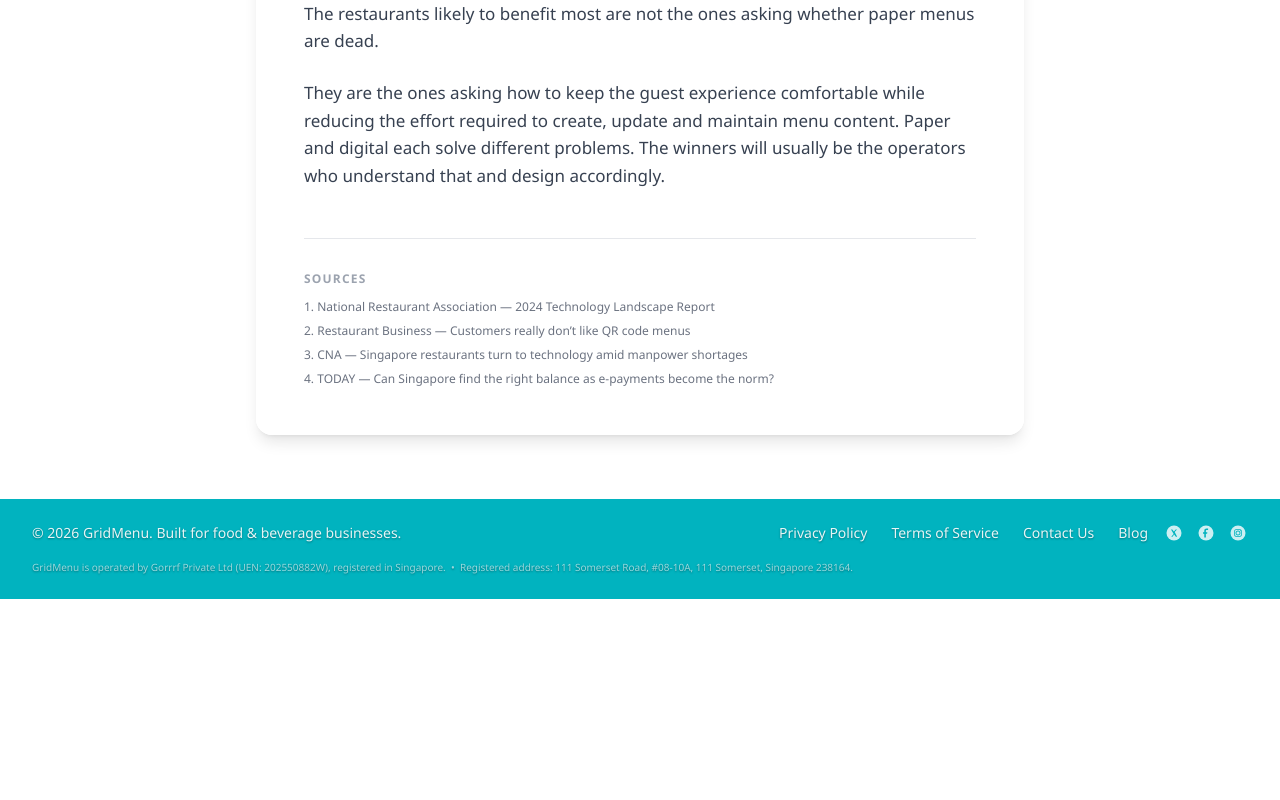
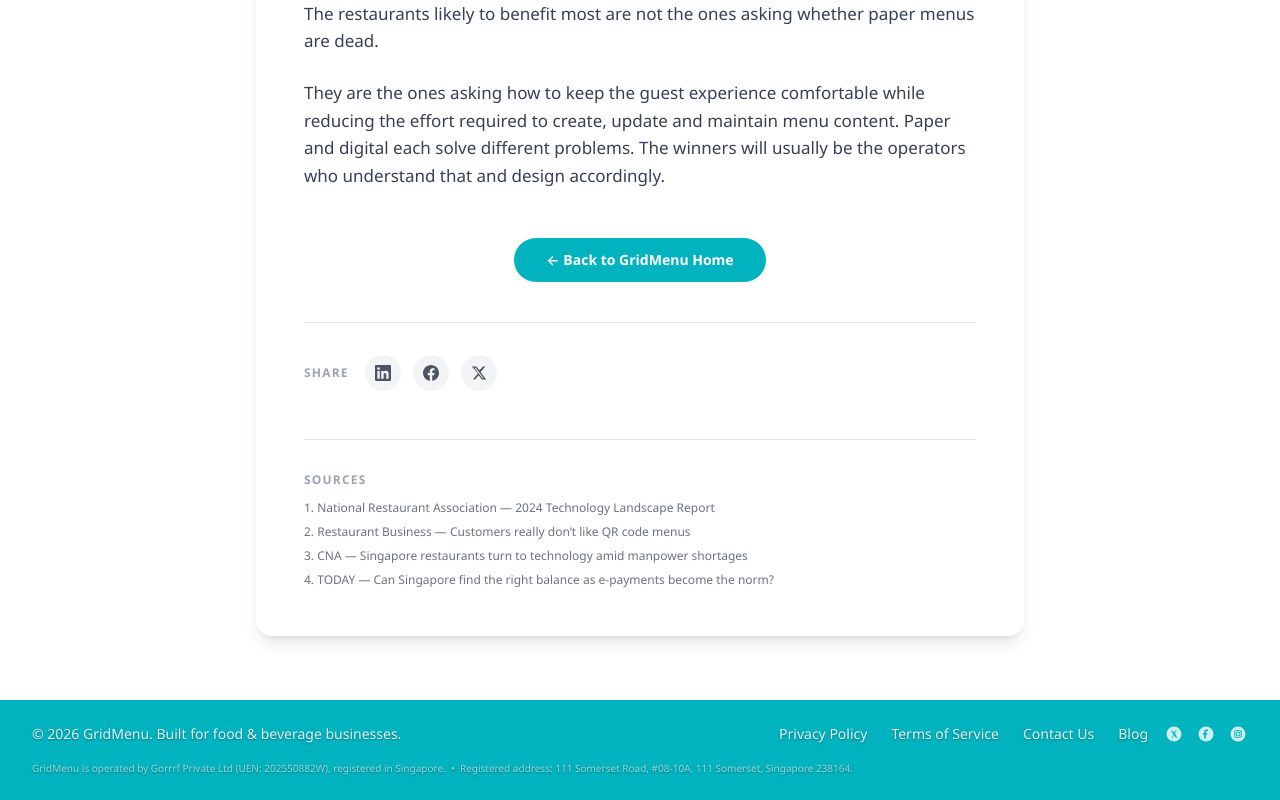
Before and after one commit to leonclem/one-minute-menu, a Next.js app: page /blog/digital-vs-paper-menus in a window 1280 px wide. Shown: the part 4831-5631 px from the top of the page. Before the commit the page ends 5430 px from the top, so only its background shows below. Built offline with nearby package versions, Linux system fonts and the light colour scheme; no server answers; a web font is replaced by a local one.

Commit message:
feat(marketing): Add blog thumbnails and social share buttons

```diff
--- a/src/app/(marketing)/blog/BlogPageContent.tsx
+++ b/src/app/(marketing)/blog/BlogPageContent.tsx
@@ -1,5 +1,6 @@
 'use client'
 
+import Image from 'next/image'
 import Link from 'next/link'
 import { UXWrapper } from '@/components/ux'
 
@@ -10,6 +11,8 @@ const articles = [
     title: 'Restaurants Cannot Control Inflation. They Can Control This',
     excerpt:
       'Restaurants cannot control the wider market. They can control how quickly they adapt to it. That is why menu workflow matters more than it once did.',
+    thumbnail: '/backgrounds/ship-on-rough-sea-foreshadow.png',
+    thumbnailAlt: 'A large ship on rough seas',
   },
   {
     slug: 'digital-vs-paper-menus',
@@ -17,6 +20,8 @@ const articles = [
     title: 'Paper Menus for Guests, Digital Control for Operators',
     excerpt:
       'Printed menus still suit the dining experience many guests want, but digital menu workflows help operators update faster, stay accurate, and work more efficiently.',
+    thumbnail: '/backgrounds/restaurant-scene-with-menu.png',
+    thumbnailAlt: 'A restaurant scene with menus on the table',
   },
 ]
 
@@ -36,8 +41,20 @@ export default function BlogPageContent() {
             <Link
               key={article.slug}
               href={`/blog/${article.slug}`}
-              className="block rounded-2xl bg-white/95 backdrop-blur shadow-lg p-8 hover:shadow-xl transition-shadow group"
+              className="flex flex-col sm:flex-row rounded-2xl bg-white/95 backdrop-blur shadow-lg overflow-hidden hover:shadow-xl transition-shadow group"
             >
+              {/* Thumbnail */}
+              <div className="relative w-full sm:w-56 shrink-0 aspect-video sm:aspect-auto">
+                <Image
+                  src={article.thumbnail}
+                  alt={article.thumbnailAlt}
+                  fill
+                  className="object-cover"
+                />
+              </div>
+
+              {/* Text */}
+              <div className="p-6 sm:p-8 flex flex-col justify-center">
                 <p className="text-sm font-medium text-ux-primary uppercase tracking-wide mb-2">
                   {article.category}
                 </p>
@@ -48,6 +65,7 @@ export default function BlogPageContent() {
                 <span className="inline-block mt-4 text-sm font-semibold text-ux-primary">
                   Read article →
                 </span>
+              </div>
             </Link>
           ))}
         </div>
--- a/src/app/(marketing)/blog/digital-vs-paper-menus/ArticleDigitalVsPaper.tsx
+++ b/src/app/(marketing)/blog/digital-vs-paper-menus/ArticleDigitalVsPaper.tsx
@@ -78,6 +78,52 @@ function StatCallout({
         </a>
       </p>
     </aside>
+  )
+}
+
+/** Share buttons for X, LinkedIn, Facebook */
+function ShareButtons({ url, title }: { url: string; title: string }) {
+  const encoded = encodeURIComponent(url)
+  const encodedTitle = encodeURIComponent(title)
+  return (
+    <div className="flex items-center gap-3 mt-10 pt-8 border-t border-gray-200">
+      <span className="text-xs font-semibold uppercase tracking-widest text-gray-400 mr-1">
+        Share
+      </span>
+      <a
+        href={`https://www.linkedin.com/sharing/share-offsite/?url=${encoded}`}
+        target="_blank"
+        rel="noreferrer noopener"
+        aria-label="Share on LinkedIn"
+        className="flex items-center justify-center w-9 h-9 rounded-full bg-gray-100 hover:bg-[#0A66C2] hover:text-white text-gray-600 transition-colors"
+      >
+        <svg viewBox="0 0 24 24" fill="currentColor" className="w-4 h-4" aria-hidden="true">
+          <path d="M20.447 20.452h-3.554v-5.569c0-1.328-.027-3.037-1.852-3.037-1.853 0-2.136 1.445-2.136 2.939v5.667H9.351V9h3.414v1.561h.046c.477-.9 1.637-1.85 3.37-1.85 3.601 0 4.267 2.37 4.267 5.455v6.286zM5.337 7.433a2.062 2.062 0 0 1-2.063-2.065 2.064 2.064 0 1 1 2.063 2.065zm1.782 13.019H3.555V9h3.564v11.452zM22.225 0H1.771C.792 0 0 .774 0 1.729v20.542C0 23.227.792 24 1.771 24h20.451C23.2 24 24 23.227 24 22.271V1.729C24 .774 23.2 0 22.222 0h.003z" />
+        </svg>
+      </a>
+      <a
+        href={`https://www.facebook.com/sharer/sharer.php?u=${encoded}`}
+        target="_blank"
+        rel="noreferrer noopener"
+        aria-label="Share on Facebook"
+        className="flex items-center justify-center w-9 h-9 rounded-full bg-gray-100 hover:bg-[#1877F2] hover:text-white text-gray-600 transition-colors"
+      >
+        <svg viewBox="0 0 24 24" fill="currentColor" className="w-4 h-4" aria-hidden="true">
+          <path d="M24 12.073c0-6.627-5.373-12-12-12s-12 5.373-12 12c0 5.99 4.388 10.954 10.125 11.854v-8.385H7.078v-3.47h3.047V9.43c0-3.007 1.792-4.669 4.533-4.669 1.312 0 2.686.235 2.686.235v2.953H15.83c-1.491 0-1.956.925-1.956 1.874v2.25h3.328l-.532 3.47h-2.796v8.385C19.612 23.027 24 18.062 24 12.073z" />
+        </svg>
+      </a>
+      <a
+        href={`https://x.com/intent/tweet?url=${encoded}&text=${encodedTitle}`}
+        target="_blank"
+        rel="noreferrer noopener"
+        aria-label="Share on X"
+        className="flex items-center justify-center w-9 h-9 rounded-full bg-gray-100 hover:bg-black hover:text-white text-gray-600 transition-colors"
+      >
+        <svg viewBox="0 0 24 24" fill="currentColor" className="w-4 h-4" aria-hidden="true">
+          <path d="M18.244 2.25h3.308l-7.227 8.26 8.502 11.24H16.17l-4.714-6.231-5.401 6.231H2.746l7.73-8.835L1.254 2.25H8.08l4.253 5.622 5.911-5.622Zm-1.161 17.52h1.833L7.084 4.126H5.117z" />
+        </svg>
+      </a>
+    </div>
   )
 }
 
@@ -347,6 +393,22 @@ export default function ArticleDigitalVsPaper() {
               </p>
             </div>
 
+            {/* Back to home */}
+            <div className="mt-12 flex justify-center">
+              <Link
+                href="/"
+                className="inline-block rounded-full bg-ux-primary px-8 py-3 text-sm font-semibold text-white hover:bg-ux-primary/90 transition-colors"
+              >
+                ← Back to GridMenu Home
+              </Link>
+            </div>
+
+            {/* Share */}
+            <ShareButtons
+              url="https://gridmenu.ai/blog/digital-vs-paper-menus"
+              title="Paper Menus for Guests, Digital Control for Operators"
+            />
+
             {/* Sources */}
             <footer className="mt-12 pt-8 border-t border-gray-200">
               <h3 className="text-xs font-semibold uppercase tracking-widest text-gray-400 mb-3">
--- a/src/app/(marketing)/blog/digital-vs-paper-menus/page.tsx
+++ b/src/app/(marketing)/blog/digital-vs-paper-menus/page.tsx
@@ -22,7 +22,7 @@ export const metadata: Metadata = {
     url: '/blog/digital-vs-paper-menus',
     images: [
       {
-        url: '/logos/social-1200x630.png',
+        url: '/backgrounds/restaurant-scene-with-menu.png',
         width: 1200,
         height: 630,
         alt: 'Paper Menus for Guests, Digital Control for Operators',
@@ -31,7 +31,7 @@ export const metadata: Metadata = {
   },
   twitter: {
     card: 'summary_large_image',
-    images: ['/logos/social-1200x630.png'],
+    images: ['/backgrounds/restaurant-scene-with-menu.png'],
   },
 }
 
--- a/src/app/(marketing)/blog/restaurants-cannot-control-inflation/ArticleInflation.tsx
+++ b/src/app/(marketing)/blog/restaurants-cannot-control-inflation/ArticleInflation.tsx
@@ -83,6 +83,55 @@ function StatCallout({
         </a>
       </p>
     </aside>
+  )
+}
+
+/** Share buttons for X, LinkedIn, Facebook */
+function ShareButtons({ url, title }: { url: string; title: string }) {
+  const encoded = encodeURIComponent(url)
+  const encodedTitle = encodeURIComponent(title)
+  return (
+    <div className="flex items-center gap-3 mt-10 pt-8 border-t border-gray-200">
+      <span className="text-xs font-semibold uppercase tracking-widest text-gray-400 mr-1">
+        Share
+      </span>
+      <a
+        href={`https://www.linkedin.com/sharing/share-offsite/?url=${encoded}`}
+        target="_blank"
+        rel="noreferrer noopener"
+        aria-label="Share on LinkedIn"
+        className="flex items-center justify-center w-9 h-9 rounded-full bg-gray-100 hover:bg-[#0A66C2] hover:text-white text-gray-600 transition-colors"
+      >
+        {/* LinkedIn icon */}
+        <svg viewBox="0 0 24 24" fill="currentColor" className="w-4 h-4" aria-hidden="true">
+          <path d="M20.447 20.452h-3.554v-5.569c0-1.328-.027-3.037-1.852-3.037-1.853 0-2.136 1.445-2.136 2.939v5.667H9.351V9h3.414v1.561h.046c.477-.9 1.637-1.85 3.37-1.85 3.601 0 4.267 2.37 4.267 5.455v6.286zM5.337 7.433a2.062 2.062 0 0 1-2.063-2.065 2.064 2.064 0 1 1 2.063 2.065zm1.782 13.019H3.555V9h3.564v11.452zM22.225 0H1.771C.792 0 0 .774 0 1.729v20.542C0 23.227.792 24 1.771 24h20.451C23.2 24 24 23.227 24 22.271V1.729C24 .774 23.2 0 22.222 0h.003z" />
+        </svg>
+      </a>
+      <a
+        href={`https://www.facebook.com/sharer/sharer.php?u=${encoded}`}
+        target="_blank"
+        rel="noreferrer noopener"
+        aria-label="Share on Facebook"
+        className="flex items-center justify-center w-9 h-9 rounded-full bg-gray-100 hover:bg-[#1877F2] hover:text-white text-gray-600 transition-colors"
+      >
+        {/* Facebook icon */}
+        <svg viewBox="0 0 24 24" fill="currentColor" className="w-4 h-4" aria-hidden="true">
+          <path d="M24 12.073c0-6.627-5.373-12-12-12s-12 5.373-12 12c0 5.99 4.388 10.954 10.125 11.854v-8.385H7.078v-3.47h3.047V9.43c0-3.007 1.792-4.669 4.533-4.669 1.312 0 2.686.235 2.686.235v2.953H15.83c-1.491 0-1.956.925-1.956 1.874v2.25h3.328l-.532 3.47h-2.796v8.385C19.612 23.027 24 18.062 24 12.073z" />
+        </svg>
+      </a>
+      <a
+        href={`https://x.com/intent/tweet?url=${encoded}&text=${encodedTitle}`}
+        target="_blank"
+        rel="noreferrer noopener"
+        aria-label="Share on X"
+        className="flex items-center justify-center w-9 h-9 rounded-full bg-gray-100 hover:bg-black hover:text-white text-gray-600 transition-colors"
+      >
+        {/* X (Twitter) icon */}
+        <svg viewBox="0 0 24 24" fill="currentColor" className="w-4 h-4" aria-hidden="true">
+          <path d="M18.244 2.25h3.308l-7.227 8.26 8.502 11.24H16.17l-4.714-6.231-5.401 6.231H2.746l7.73-8.835L1.254 2.25H8.08l4.253 5.622 5.911-5.622Zm-1.161 17.52h1.833L7.084 4.126H5.117z" />
+        </svg>
+      </a>
+    </div>
   )
 }
 
@@ -333,6 +382,12 @@ export default function ArticleInflation() {
               </Link>
             </div>
 
+            {/* Share */}
+            <ShareButtons
+              url="https://gridmenu.ai/blog/restaurants-cannot-control-inflation"
+              title="Restaurants Cannot Control Inflation. They Can Control This"
+            />
+
             {/* Sources */}
             <footer className="mt-12 pt-8 border-t border-gray-200">
               <h3 className="text-xs font-semibold uppercase tracking-widest text-gray-400 mb-3">
--- a/src/app/(marketing)/blog/restaurants-cannot-control-inflation/page.tsx
+++ b/src/app/(marketing)/blog/restaurants-cannot-control-inflation/page.tsx
@@ -22,7 +22,7 @@ export const metadata: Metadata = {
     url: '/blog/restaurants-cannot-control-inflation',
     images: [
       {
-        url: '/logos/social-1200x630.png',
+        url: '/backgrounds/ship-on-rough-sea-foreshadow.png',
         width: 1200,
         height: 630,
         alt: 'Restaurants Cannot Control Inflation. They Can Control This',
@@ -31,7 +31,7 @@ export const metadata: Metadata = {
   },
   twitter: {
     card: 'summary_large_image',
-    images: ['/logos/social-1200x630.png'],
+    images: ['/backgrounds/ship-on-rough-sea-foreshadow.png'],
   },
 }
 
```
Also changed, not shown: src/TODO.md (+1 -0 lines). Lines whose indentation alone changed are shown as unchanged.
